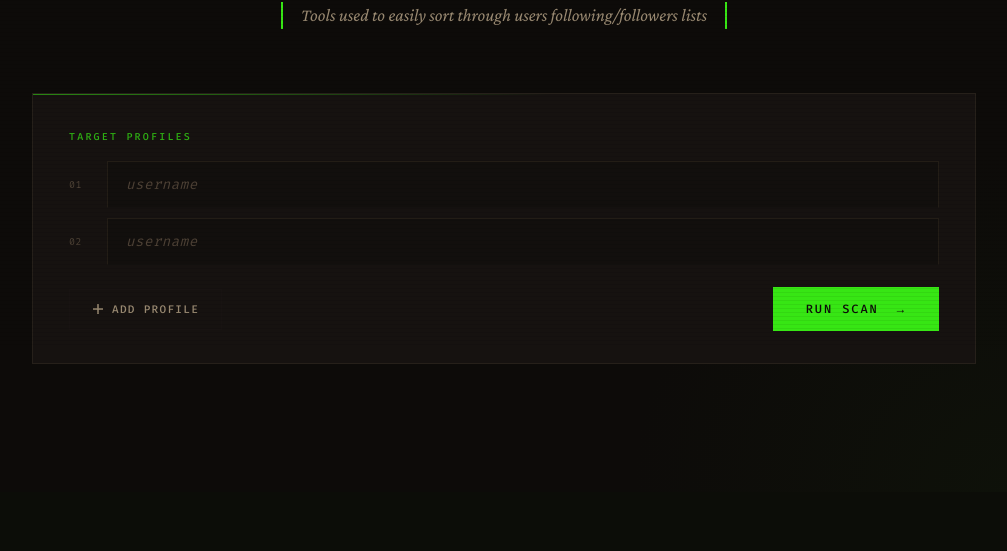
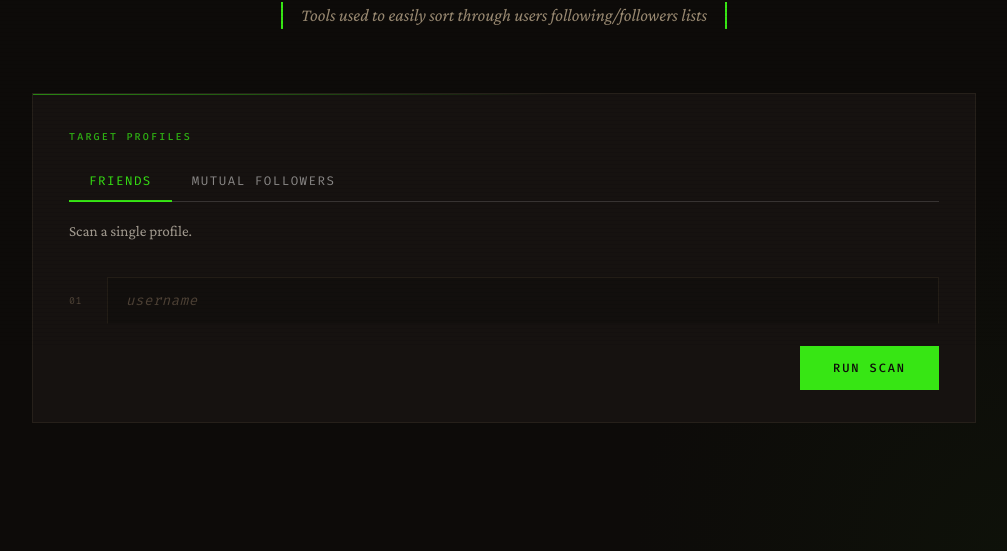
Before and after one commit to Kelvin-Olea/InstagramTools, a Node project: template views/index.ejs in a window 1280 px wide. Shown: the part 452-1003 px from the top of the page, without its empty margins (136-1143 px from the left). Before the commit the page ends 816 px from the top, so only its background shows below. Run offline with Node 20 templates, Linux system fonts and the light colour scheme; the template is opened without the code that fills it, so the values that code supplies are empty.

Commit message:
Created tabs for Mutual and Friends. Started commenting/explaining code for personal understanding

```diff
--- a/public/styles.css
+++ b/public/styles.css
@@ -18,6 +18,10 @@
   --f-display: 'Bebas Neue', 'Arial Narrow', sans-serif;
   --f-body:    'Crimson Pro', Georgia, serif;
   --f-mono:    'Fira Code', 'Courier New', monospace;
+
+  --tab-border: rgba(255, 255, 255, 0.14);
+  --tab-muted: rgba(255, 255, 255, 0.5);
+  --tab-active: var(--accent, #d4a24c);
 }
 
 /* ─── RESET ──────────────────────────────────────────────── */
@@ -239,6 +243,42 @@ header h1 {
 }
 
 .btn-primary:active { transform: translateY(1px); }
+
+/* ─── TABS ────────────────────────────────────────────── */
+.tabs {
+  display: flex;
+  gap: 0;
+  border-bottom: 1px solid var(--tab-border);
+  margin-bottom: 1.25rem;
+}
+.tab {
+  appearance: none;
+  background: none;
+  border: 0;
+  border-bottom: 2px solid transparent;
+  margin-bottom: -1px;
+  padding: 0.7rem 1.25rem;
+  color: var(--tab-muted);
+  font-family: 'Fira Code', monospace;
+  font-size: 0.78rem;
+  letter-spacing: 0.12em;
+  text-transform: uppercase;
+  cursor: pointer;
+  transition: color 0.15s ease, border-color 0.15s ease;
+}
+.tab:hover { color: inherit; }
+.tab:focus-visible { outline: 2px solid var(--tab-active); outline-offset: -2px; }
+.tab[aria-selected="true"] {
+  color: var(--tab-active);
+  border-bottom-color: var(--tab-active);
+}
+.tab-panel[hidden] { display: none; }
+.tab-hint {
+  margin: 0 0 1rem;
+  font-size: 0.95rem;
+  opacity: 0.65;
+}
+
 
 /* ─── RESULTS ────────────────────────────────────────────── */
 .results-section { margin-bottom: 28px; }
--- a/views/index.ejs
+++ b/views/index.ejs
@@ -8,6 +8,7 @@
   <link rel="preconnect" href="https://fonts.gstatic.com" crossorigin>
   <link href="https://fonts.googleapis.com/css2?family=Bebas+Neue&family=Crimson+Pro:ital,wght@0,400;0,600;1,400&family=Fira+Code:wght@400;500&display=swap" rel="stylesheet">
   <link rel="stylesheet" href="styles.css">
+
 </head>
 <body>
 
@@ -28,11 +29,43 @@
 
     <main class="container">
 
-      <!-- SEARCH -->
+      <!-- Search -->
       <section class="search-section">
         <div class="section-label">TARGET PROFILES</div>
-        <div class="input-group">
-          <div id="usernames-container">
+
+        <!-- Tab buttons -->
+        <div class="tabs" role="tablist" aria-label="Scan type">
+          <button type="button" class="tab" role="tab" id="tab-friends"
+                  aria-selected="true" aria-controls="panel-friends">
+            Friends
+          </button>
+          <button type="button" class="tab" role="tab" id="tab-mutual"
+                  aria-selected="false" aria-controls="panel-mutual">
+            Mutual Followers
+          </button>
+        </div>
+
+        <!-- TAB 1: single profile -->
+        <div class="input-group tab-panel" id="panel-friends" role="tabpanel" aria-labelledby="tab-friends">
+          <p class="tab-hint">Scan a single profile.</p>
+          <div class="usernames-container">
+            <div class="input-row">
+              <span class="input-num">01</span>
+              <input type="text" class="username-input" placeholder="username"
+                     autocomplete="off" autocorrect="off" autocapitalize="off" spellcheck="false"/>
+            </div>
+          </div>
+          <div class="btn-row">
+            <button type="button" class="btn btn-primary scan-btn" data-mode="friends">
+              Run Scan
+            </button>
+          </div>
+        </div>
+
+        <!-- TAB 2: multiple profiles -->
+        <div class="input-group tab-panel" id="panel-mutual" role="tabpanel" aria-labelledby="tab-mutual" hidden>
+          <p class="tab-hint">Compare two or more profiles to find the followers they share.</p>
+          <div class="usernames-container" id="mutual-usernames">
             <div class="input-row">
               <span class="input-num">01</span>
               <input type="text" class="username-input" placeholder="username"
@@ -45,15 +78,15 @@
             </div>
           </div>
           <div class="btn-row">
-            <button id="add-username-btn" class="btn btn-ghost">
+            <button type="button" id="add-username-btn" class="btn btn-ghost">
               <svg width="12" height="12" viewBox="0 0 12 12" fill="none" xmlns="http://www.w3.org/2000/svg" aria-hidden="true">
                 <line x1="6" y1="1" x2="6" y2="11" stroke="currentColor" stroke-width="1.5"/>
                 <line x1="1" y1="6" x2="11" y2="6" stroke="currentColor" stroke-width="1.5"/>
               </svg>
               Add Profile
             </button>
-            <button id="search-btn" class="btn btn-primary">
-              Run Scan &nbsp;→
+            <button type="button" class="btn btn-primary scan-btn" data-mode="mutual">
+              Run Scan
             </button>
           </div>
         </div>
@@ -116,17 +149,43 @@
   </div>
 
   <script>
-    const usernamesContainer = document.getElementById('usernames-container');
-    const addUsernameBtn     = document.getElementById('add-username-btn');
-    const searchBtn          = document.getElementById('search-btn');
-    const clearBtn           = document.getElementById('clear-btn');
-    const loadingSection     = document.getElementById('loading-section');
-    const resultsSection     = document.getElementById('results-section');
-    const errorSection       = document.getElementById('error-section');
-    const followersList      = document.getElementById('followers-list');
+    const mutualContainer = document.getElementById('mutual-usernames');
+    const addUsernameBtn  = document.getElementById('add-username-btn');
+    const clearBtn        = document.getElementById('clear-btn');
+    const loadingSection  = document.getElementById('loading-section');
+    const resultsSection  = document.getElementById('results-section');
+    const errorSection    = document.getElementById('error-section');
+    const followersList   = document.getElementById('followers-list');
 
-    let inputCount = 2;
+    const tabs   = Array.from(document.querySelectorAll('.tab'));
+    const panels = Array.from(document.querySelectorAll('.tab-panel'));
 
+    let inputCount = 2; // rows currently in the Mutual Followers tab
+
+    // Switch the current tab to {tab} //
+    function activateTab(tab) {
+
+      tabs.forEach(t => {
+        const selected = t === tab;
+        t.setAttribute('aria-selected', String(selected));
+      });
+
+      // Hide any panel that isn't connected to the current selected tab button
+      panels.forEach(p => { p.hidden = p.id !== tab.getAttribute('aria-controls'); });
+
+      // Delete all old results and stuff
+      resultsSection.style.display = 'none';
+      errorSection.style.display   = 'none';
+      loadingSection.style.display = 'none';
+    }
+
+    // Add a listener to each tab button
+    tabs.forEach((tab, i) => {
+      tab.addEventListener('click', () => activateTab(tab));
+    });
+
+    // Creates a new username insertion, and appends
+    // it to the end of the input usernames section
     addUsernameBtn.addEventListener('click', () => {
       inputCount++;
       const row = document.createElement('div');
@@ -136,23 +195,29 @@
         <input type="text" class="username-input" placeholder="username"
                autocomplete="off" autocorrect="off" autocapitalize="off" spellcheck="false"/>
       `;
-      usernamesContainer.appendChild(row);
+      mutualContainer.appendChild(row);
       row.querySelector('input').focus();
     });
 
-    searchBtn.addEventListener('click', async () => {
-      const usernames = Array.from(document.querySelectorAll('.username-input'))
-        .map(i => i.value.trim())
-        .filter(v => v.length > 0);
+    // Run scan (one handler for both tabs)  //
 
-      if (usernames.length < 2 && usernames.length > 0) {
-        await fetchFriends(usernames);
-        return
-      } else{
-        showError('Please enter at least 1 username.');
-        return;
-      }
-      await fetchMutualFollowers(usernames);
+    document.querySelectorAll('.scan-btn').forEach(btn => {
+      btn.addEventListener('click', async () => { // Listen for clicks on scan buttons (for all tabs)
+        const mode  = btn.dataset.mode;
+        const panel = btn.closest('.tab-panel');
+
+        const usernames = Array.from(panel.querySelectorAll('.username-input'))
+          .map(i => i.value.trim())
+          .filter(v => v.length > 0);
+
+        if (mode === 'friends') {
+          if (usernames.length < 1) return showError('Please enter a username.');
+          return fetchFriends(usernames);
+        }
+
+        if (usernames.length < 2) return showError('Please enter at least 2 usernames.');
+        return fetchMutualFollowers(usernames);
+      });
     });
 
     clearBtn.addEventListener('click', () => {
@@ -160,6 +225,8 @@
       errorSection.style.display   = 'none';
       loadingSection.style.display = 'none';
     });
+
+    /* ---------- API calls ---------- */
 
     async function fetchMutualFollowers(usernames) {
       try {
@@ -209,6 +276,7 @@
       }
     }
 
+    /* ---------- Rendering ---------- */
 
     function displayResults(data) {
       document.getElementById('accounts-count').textContent = data.usernames.length;
```
